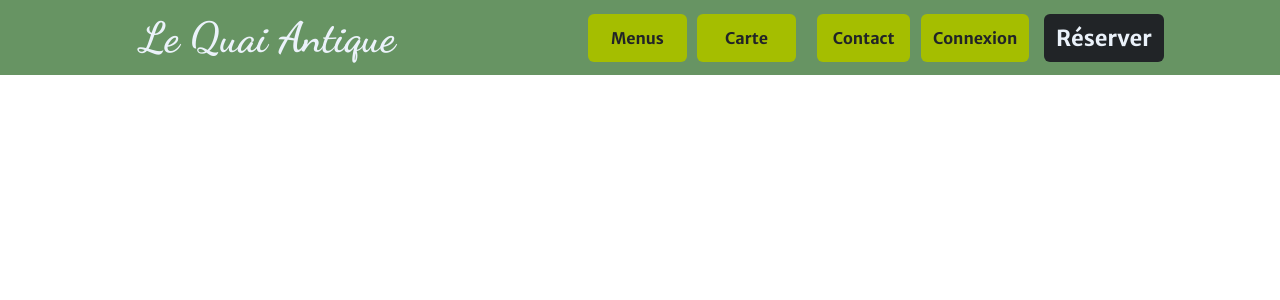
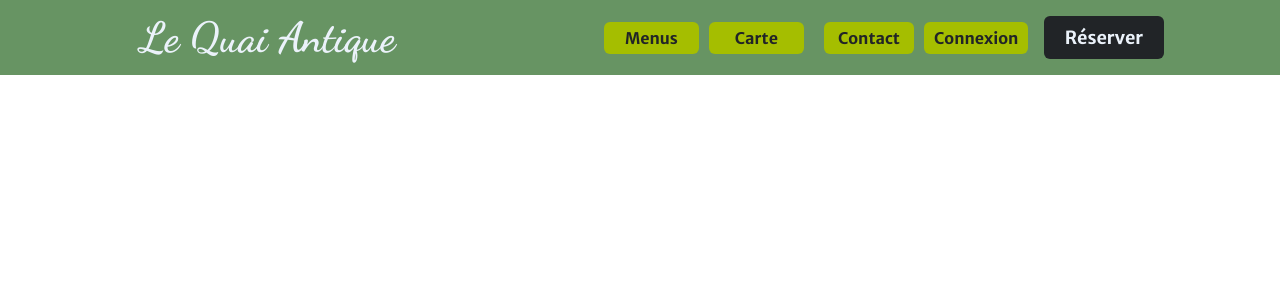
Before and after one commit to Halias3422/ECF_front, a Next.js app: page / in a window 1280 px wide. Shown: the top 300 px of the page. Built offline with nearby package versions, Linux system fonts and the light colour scheme.

Commit message:
refactor(navbar): improve buttons styling

```diff
--- a/src/components/Navbar/DesktopMenu.tsx
+++ b/src/components/Navbar/DesktopMenu.tsx
@@ -51,6 +51,7 @@ const DesktopMenuContainer = styled.div`
 
 const MenuLinkSeparator = styled.div`
   display: flex;
+  align-items: center;
   gap: 5%;
 `;
 
--- a/src/components/Navbar/NavbarLink.tsx
+++ b/src/components/Navbar/NavbarLink.tsx
@@ -22,14 +22,16 @@ const Link = styled.a`
   justify-content: center;
   align-items: center;
   font-weight: bold;
-  font-size: ${(props) => (props.href === '/reserver' ? '18px' : '14px')};
-  padding: 8px 10px;
+  height: fit-content;
+  font-size: ${(props) => (props.href === '/reserver' ? '16px' : '14px')};
+  padding: ${(props) => (props.href === '/reserver' ? '8px 15px' : '4px 8px')};
   border-radius: 6px;
   width: 5rem;
   min-width: fit-content;
   @media screen and (min-width: 1201px) {
-    font-size: ${(props) => (props.href === '/reserver' ? '22px' : '16px')};
-    padding: 10px 12px;
+    font-size: ${(props) => (props.href === '/reserver' ? '18px' : '16px')};
+    padding: ${(props) =>
+      props.href === '/reserver' ? '10px 20px' : '6px 10px'};
   }
 `;
 
```
